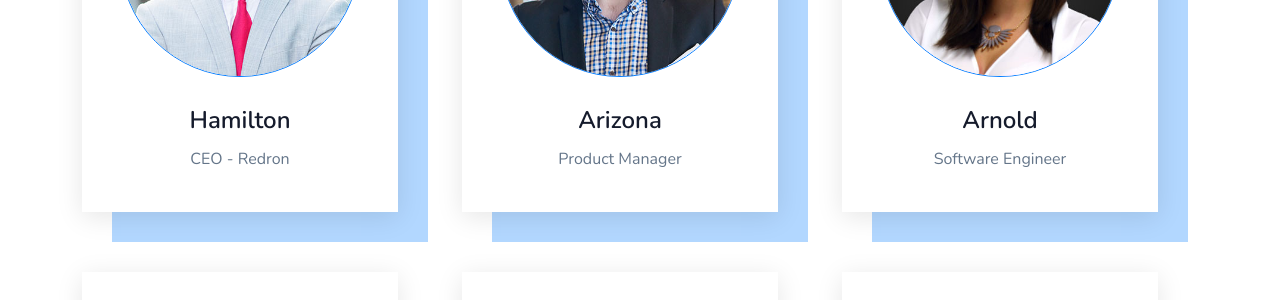
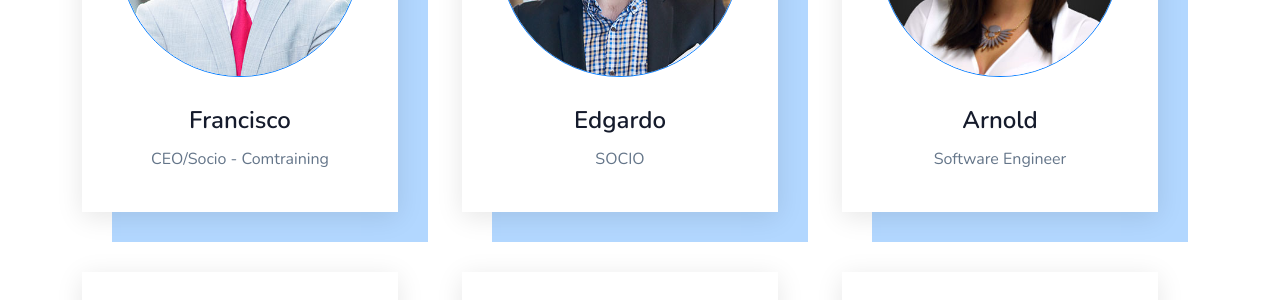
Before and after one commit to fjvalles/comtraining-landing, a Jekyll site: the page built from team.html, in a window 1280 px wide. Shown: the part 913-1213 px from the top of the page. Built offline with Jekyll 4.4.1, drawn with Linux system fonts in a browser that asks for light colours; a script that is not in the unit is left out.

Commit message:
Update Config “members”

```diff
--- a/_data/team-members.yml
+++ b/_data/team-members.yml
@@ -1,20 +1,18 @@
 items:
-  - name: Hamilton
+  - name: Francisco
     img_src: /assets/img/team/t1.jpg
-    designation: CEO - Redron
+    designation: CEO/Socio - Comtraining
+    facebook: https://facebook.com/
+    twitter: https://linkedin.com/
+    instagram: https://instagram.com/
+    website: /#
+  - name: Edgardo
+    img_src: /assets/img/team/t2.jpg
+    designation: SOCIO
     facebook: https://facebook.com/
     twitter: https://twitter.com/
     instagram: https://instagram.com/
     website: /#
-
-  - name: Arizona
-    img_src: /assets/img/team/t2.jpg
-    designation: Product Manager
-    facebook: https://facebook.com/
-    twitter: https://twitter.com/
-    instagram: https://instagram.com/
-    website: /#
-
   - name: Arnold
     img_src: /assets/img/team/t3.jpg
     designation: Software Engineer
@@ -22,7 +20,6 @@ items:
     twitter: https://twitter.com/
     instagram: https://instagram.com/
     website: /#
-
   - name: Lunia
     img_src: /assets/img/team/t4.jpg
     designation: Clean Experts
@@ -30,7 +27,6 @@ items:
     twitter: https://twitter.com/
     instagram: https://instagram.com/
     website: /#
-
   - name: Jeckmo
     img_src: /assets/img/team/t5.jpg
     designation: Clean Experts
@@ -38,7 +34,6 @@ items:
     twitter: https://twitter.com/
     instagram: https://instagram.com/
     website: /#
-
   - name: Beralt
     img_src: /assets/img/team/t6.jpg
     designation: Web Designer
```
